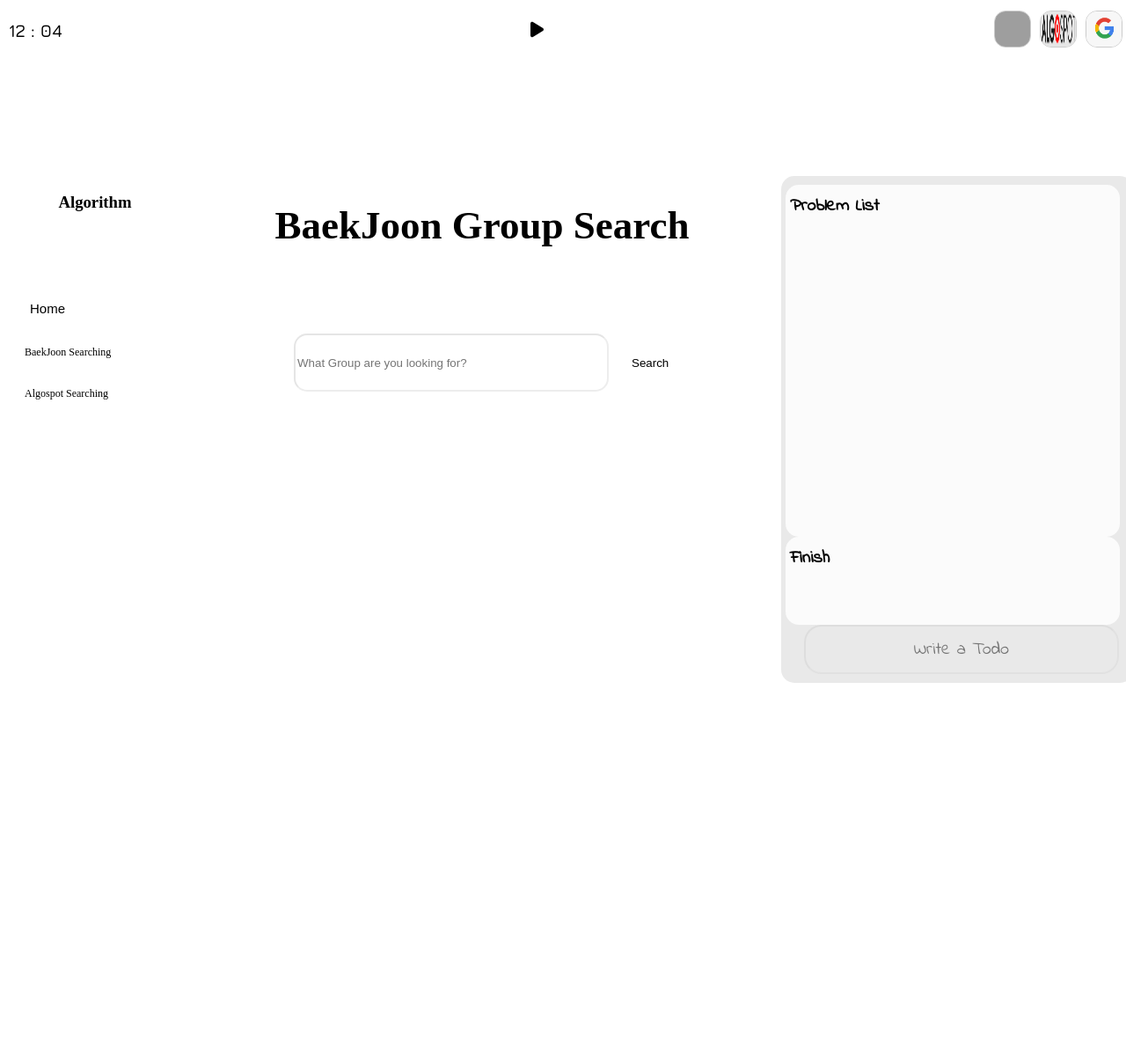
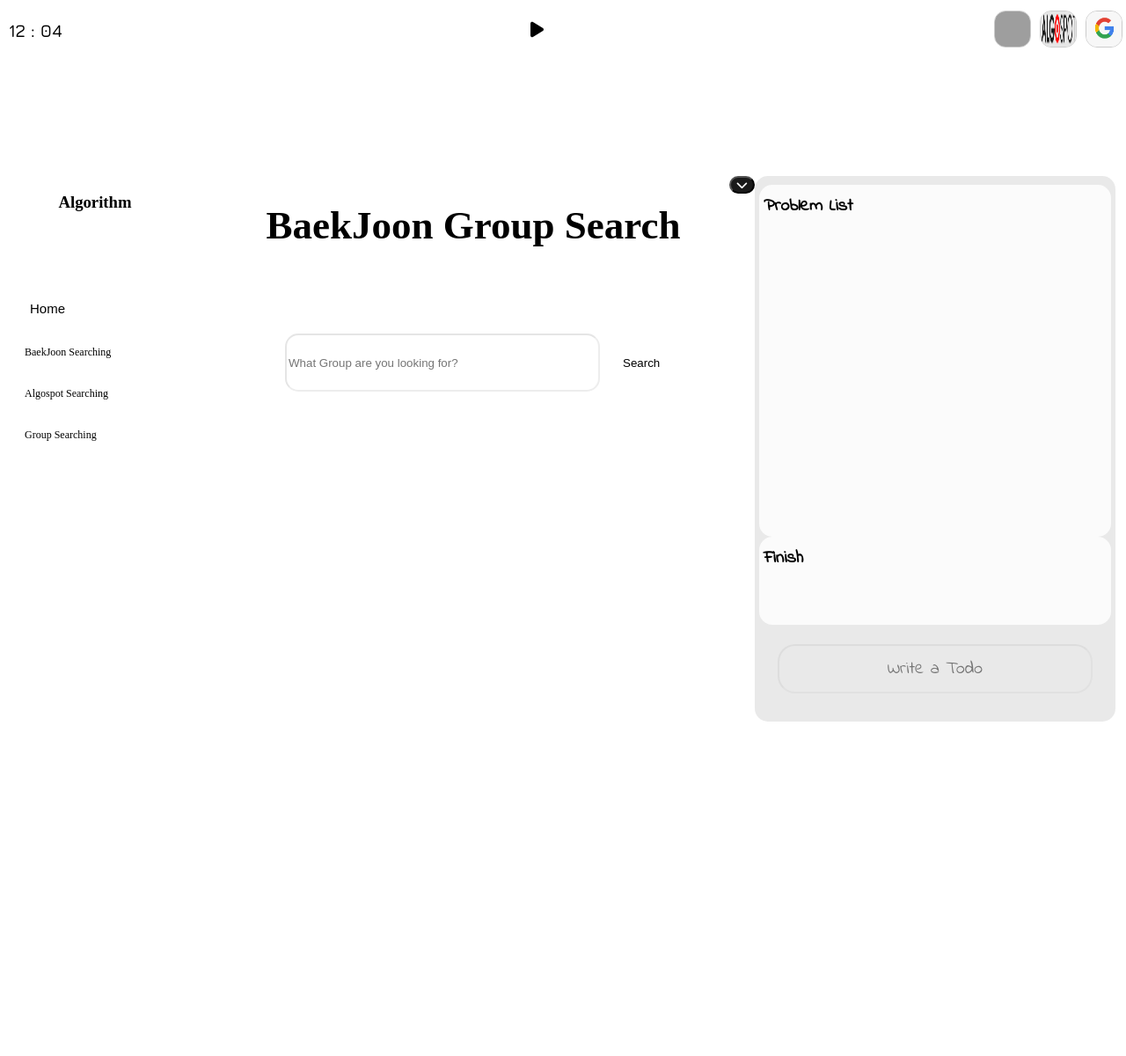
Before and after one commit to qjatjr29/Searching-for-algorithm-types, a Flask app: page /Group in a window 1280 px wide. Shown: the whole page at 88% size. Run offline with Flask 2, Linux system fonts and the light colour scheme; parts of the project's set-up code (start-up, migrations or seed data) failed here and were passed over; some libraries are stand-ins or nearby versions; some web fonts are replaced; grey boxes are pictures that could not be loaded.

Commit message:
create button and create short-cut image

```diff
--- /dev/null
+++ b/static/JavaScript/showButton.js
@@ -0,0 +1,49 @@
+// const showForm = document.querySelector(".showForm");
+const option = document.querySelector(".option");
+const showButton = document.querySelector(".showButton");
+const showButtonIcon = showButton.querySelector("i");
+const todoBox = document.querySelector(".outer__box");
+
+// const hideButton = () => {
+//     // e.preventDefault;
+//     todoBox.classList.remove("showing");
+//     todoBox.classList.add("hide");
+//     // todoBox.style.display = "none";
+//     showButton.value = "<";
+// }
+// const openButton = () => {
+//     // e.preventDefault;
+//     todoBox.classList.add("showing");
+//     todoBox.classList.remove("hide");
+//     // todoBox.style.display = "block";
+//     showButton.value = ">";
+// }
+
+// const checkShow = (e) => {
+//     if (todoBox.classList.contains("showing")) {
+//         hideButton();
+//     }
+//     else {
+//         openButton();
+//     }
+// }
+function toggleSideBar() {
+    todoBox.classList.toggle("hide");
+    if (todoBox.classList.contains("hide")) {
+        option.classList.add("check");
+        showButton.classList.remove("buttonUp");
+        showButtonIcon.classList.replace("fa-chevron-down", "fa-chevron-left");
+    }
+    else {
+        showButton.classList.add("buttonUp");
+
+        option.classList.remove("check");
+        showButtonIcon.classList.replace("fa-chevron-left", "fa-chevron-down");
+    }
+}
+
+function init() {
+    showButton.addEventListener("click", toggleSideBar);
+}
+
+init();
--- a/static/css/option.css
+++ b/static/css/option.css
@@ -1,7 +1,33 @@
 .option{
     width:400px;
+    height: 620px;
     border-radius: 15px;
+    display: flex;
+    justify-content: flex-end;
+    margin-right: 20px;
     /* background-color: linear-gradient(to bottom, #ffffff31, #ffeeee31); */
+}
+.check{
+    display: flex;
+    align-items: center;
+}
+.showButton{
+    width:20px;
+    height: 80px;
+    border-radius: 10px;
+    font-weight: bold;
+    background-color: rgb(26, 26, 26);
+    color:white;
+}
+.showButton:hover,.showButton:focus{
+    background-color: rgba(0,0,0,0.3);
+    outline:none;
+}
+.buttonUp{
+    top:0;
+    left:0;
+    width:80px;
+    height: 20px;
 }
 .outer__box{
     /* background-color: linear-gradient(to bottom, #ffffff31, #ffeeee31); */
@@ -9,6 +35,10 @@
     background-color: rgba(219, 219, 219, 0.6);
     border-radius: 15px;
 }
+/* .showing{
+    display:block;
+} */
+
 .parent{
     display: grid;
     grid-template-columns: 400px;
@@ -25,7 +55,7 @@
     background-color: rgba(255, 255, 255, 0.815);
     border-radius: 15px;
     margin:0;
-    width:380px;
+    width:400px;
 
 }
 .TodoList span h3,.FinishList span h3{
--- a/static/css/result-main.css
+++ b/static/css/result-main.css
@@ -1,5 +1,5 @@
 .SearchResult,.BaekJoonGroup{
-    width:850px;
+    width:870px;
     /* left:30px; */
     display: flex;
     flex-direction: column;
@@ -18,6 +18,9 @@
     font-size: 15px;
     margin-bottom: 40px;
 }
+.SearchResult span{
+    font-size:12px;
+}
 .Result-main{
     position: relative;
 }
--- a/static/css/styles.css
+++ b/static/css/styles.css
@@ -14,6 +14,11 @@ body{
     background-color: white;
     height: 100vh;
     box-sizing: border-box;
+}
+.hide{
+    display: none;
+    width:0;
+
 }
 button{
     border-radius: 10px;
@@ -35,6 +40,7 @@ section{
     display: grid;
     gap: 50px;
     grid-template-columns: repeat(6, 1fr);
+    /* grid-auto-columns: repeat(6); */
 }
 
 .groupSection{
--- a/templates/Search_Group.html
+++ b/templates/Search_Group.html
@@ -13,7 +13,9 @@
     <link rel="stylesheet" href="{{url_for('static', filename='css/search_main.css')}}">
     <link rel="stylesheet" href="{{url_for('static', filename='css/background.css')}}">
     <link rel="stylesheet" href="../static/css/styles.css">
-    <title>Group Search</title>
+    <link href="../static/img/경희대.PNG" rel="shortcut icon" type="image/x-icon">
+    <link href="{{url_for('static', filename='img/경희대.PNG')}}" rel="shortcut icon" type="image/x-icon">
+    <title>Group Search Page</title>
 </head>
 <body>
    <div class="status-bar">
@@ -41,6 +43,7 @@
           <div class="menu__row-a"><button type="button" onclick="location.href='/'" value="Home">Home</button></div>
           <div class="menu__row-a"><a href="Search_Baekjoon">BaekJoon Searching</a></div>
           <div class="menu__row-a"><a href="Search_Algospot">Algospot Searching</a></div>
+          <div class="menu__row-a"><a href="Group">Group Searching</a></div>
         </div>
       </div>
       <div class="searchPage_form">
@@ -56,6 +59,7 @@
         </form>
       </div>
       <div class="option">
+        <button class="showButton buttonUp"><i class="fas fa-chevron-down"></i></button>
         <div class="outer__box parent">
           <div class="TodoList">
             <span>
@@ -84,6 +88,8 @@
     <script src="{{url_for('static', filename='JavaScript/todo.js') }}"></script>
     <script src="{{url_for('static', filename='JavaScript/bgm.js') }}"></script>
     <script src="{{url_for('static', filename='JavaScript/background.js') }}"></script>
+    <script src="{{url_for('static', filename='JavaScript/showButton.js') }}"></script>
+    <script src="../static/JavaScript/showButton.js"></script>
     <script src="../static/JavaScript/background.js"></script>
     <script src="../static/JavaScript/todo.js"></script>
     <script src="../static/JavaScript/time.js"></script>
```
Also changed, not shown: templates/Search_Algospot.html (+6 -1 lines), templates/Search_Baekjoon.html (+6 -1 lines), templates/algospot.html (+6 -1 lines), templates/baekjoon.html (+9 -1 lines), templates/group.html (+6 -1 lines), templates/index.html (+7 -1 lines), static/img/경희대.PNG (added).
